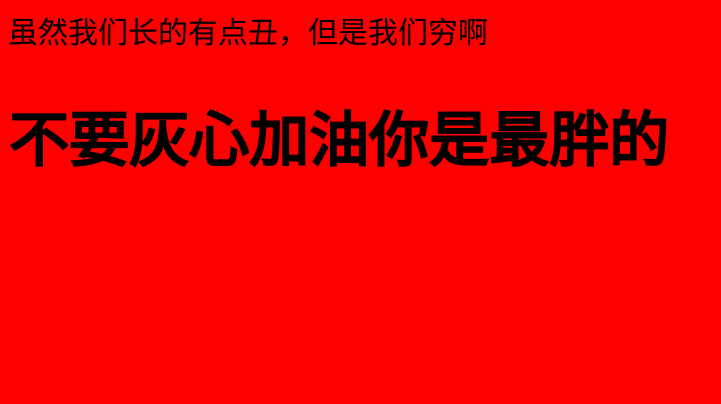
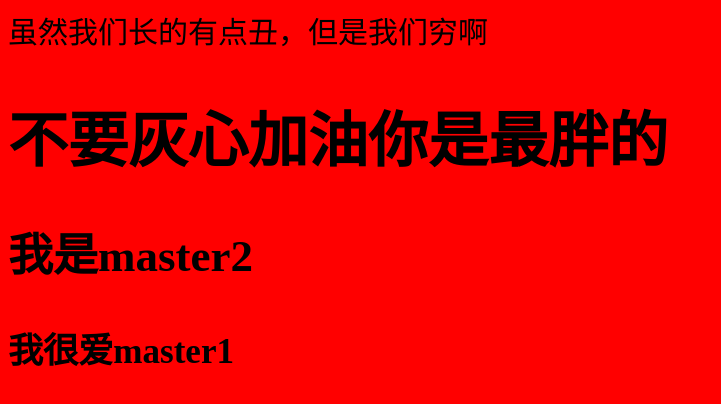
Before and after one commit to zzuWanghao/demo-1, a plain HTML site: page index.html in a window 1280 px wide. Shown: the whole page, without its empty margins (0-721 px from the left). Drawn offline with Linux system fonts and the light colour scheme.

Commit message:
我是master2啊

```diff
--- a/index.html
+++ b/index.html
@@ -11,6 +11,8 @@
 <body>
     虽然我们长的有点丑，但是我们穷啊
     <h1>不要灰心加油你是最胖的</h1>
+    <h2>我是master2</h2>
+    <h3>我很爱master1</h3>
 </body>
 
 </html>
```
